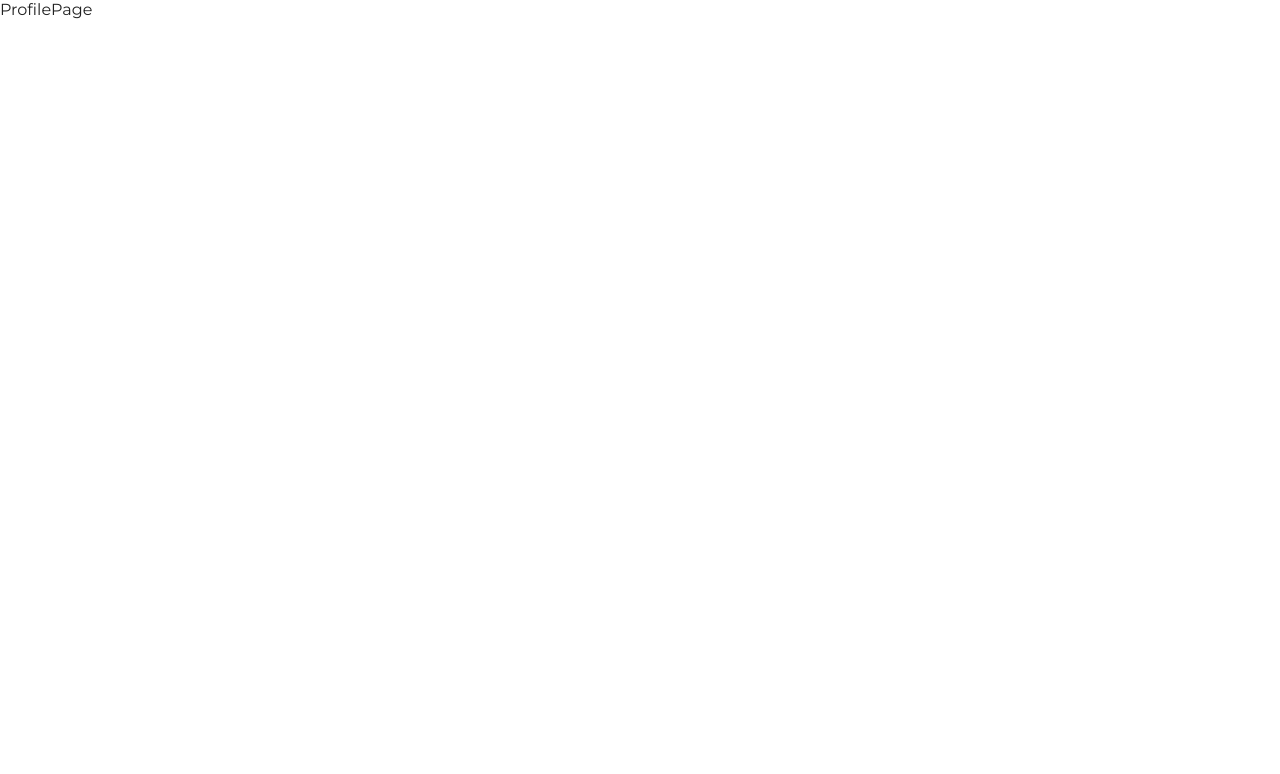
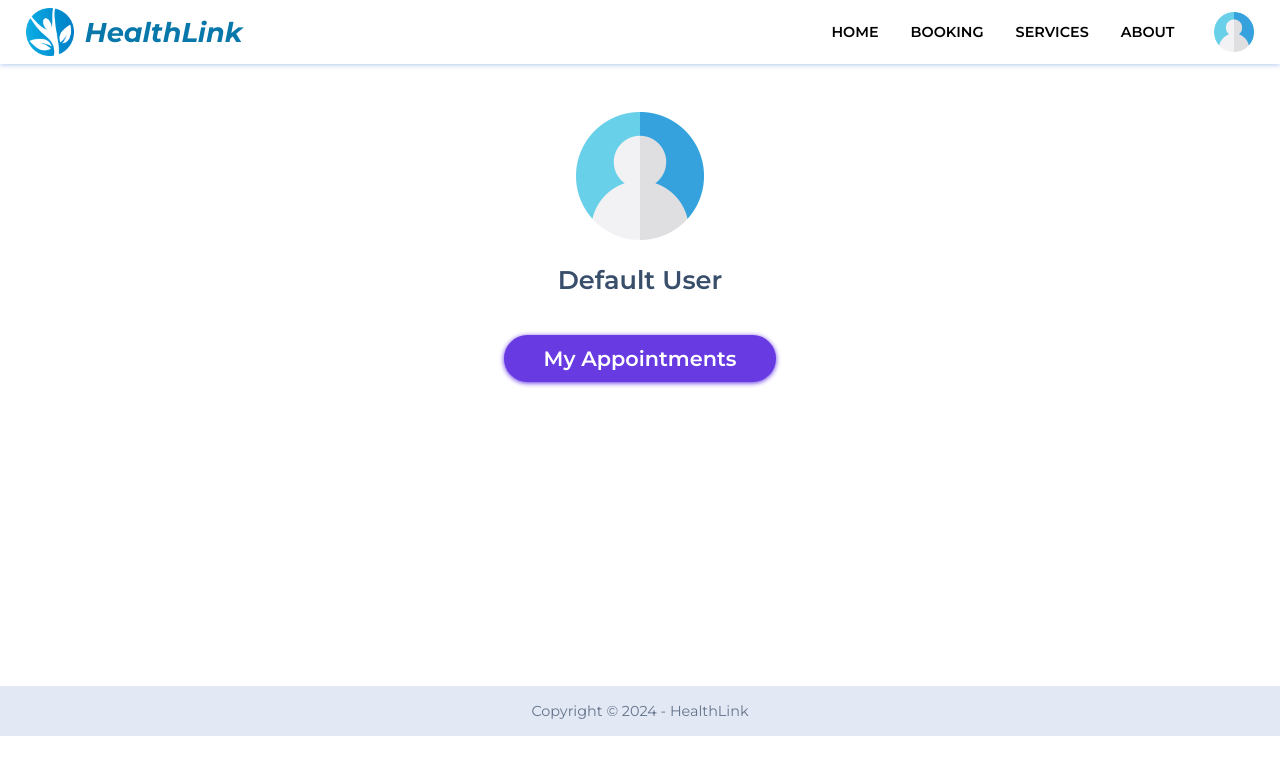
Before and after one commit to LuisSilva7/healthLink-project, a React (Vite) app: page /profile in a window 1280 px wide. Shown: the top 774 px of the page. Built offline with nearby package versions, Linux system fonts and the light colour scheme.

Commit message:
Made ProfilePage

```diff
--- a/src/components/bookingPage/ServiceBox.jsx
+++ b/src/components/bookingPage/ServiceBox.jsx
@@ -19,6 +19,7 @@ const ServiceBox = ({ service, setSelectedContainer, setServiceChoosen }) => {
               price: `${service[0].price}`,
               date: "",
               time: "",
+              user: "",
             });
             setSelectedContainer("DateContainer");
           }}
@@ -41,6 +42,7 @@ const ServiceBox = ({ service, setSelectedContainer, setServiceChoosen }) => {
               price: `${service[1].price}`,
               date: "",
               time: "",
+              user: "",
             });
             setSelectedContainer("DateContainer");
           }}
@@ -63,6 +65,7 @@ const ServiceBox = ({ service, setSelectedContainer, setServiceChoosen }) => {
               price: `${service[2].price}`,
               date: "",
               time: "",
+              user: "",
             });
             setSelectedContainer("DateContainer");
           }}
--- a/src/components/bookingPage/ServiceContainer.jsx
+++ b/src/components/bookingPage/ServiceContainer.jsx
@@ -2,11 +2,7 @@ import React from "react";
 import styles from "./serviceContainer.module.css";
 import ServiceBox from "./ServiceBox";
 
-const TopContainer = ({
-  selectedContainer,
-  setSelectedContainer,
-  setServiceChoosen,
-}) => {
+const TopContainer = ({ setSelectedContainer, setServiceChoosen }) => {
   const dermatologyServices = [
     {
       name: "Acne Treatment",
--- a/src/components/bookingPage/confirmContainer.module.css
+++ b/src/components/bookingPage/confirmContainer.module.css
@@ -130,13 +130,28 @@
   font-size: 0.8rem;
 }
 
-.confirm-button {
-  align-self: flex-end;
+.buttons {
+  display: flex;
+  justify-content: end;
+  column-gap: 1rem;
+}
+
+.cancel-button {
+  padding: 1rem;
+  background-color: #ff0000;
+  color: #fff;
+  border: none;
+  border-radius: 4px;
+  font-size: 1rem;
+  text-decoration: none;
   margin-bottom: 2rem;
 }
 
+.cancel-button:hover {
+  background-color: #b30000;
+}
+
 .confirm-button {
-  align-self: flex-end;
   padding: 1rem;
   background-color: #007bff;
   color: #fff;
@@ -144,6 +159,7 @@
   border-radius: 4px;
   font-size: 1rem;
   text-decoration: none;
+  margin-bottom: 2rem;
 }
 
 .confirm-button:hover {
@@ -159,3 +175,18 @@
     width: 90%;
   }
 }
+
+@media (max-width: 600px) {
+  .buttons {
+    display: flex;
+    justify-content: space-between;
+  }
+
+  .cancel-button {
+    padding: 0.5;
+  }
+
+  .confirm-button {
+    padding: 0.5;
+  }
+}
--- /dev/null
+++ b/src/components/profilePage/AppointmentsList.jsx
@@ -0,0 +1,29 @@
+import React from "react";
+import styles from "./appointmentsList.module.css";
+
+const AppointmentsList = ({ appointments }) => {
+  return (
+    <div className={styles["appointments-list-container"]}>
+      <div className={styles["appointments-title-container"]}>
+        <h2 className={styles["appointments-title"]}> My Appointments</h2>
+      </div>
+      <div className={styles["appointments-grid"]}>
+        {appointments.map((appointment, index) => (
+          <div key={index} className={styles["appointment-container"]}>
+            <div className={styles["appointment-title"]}>
+              <p>{appointment.name}</p>
+            </div>
+            <div className={styles["appointment-info"]}>
+              <p>
+                {appointment.date} - {appointment.time}
+              </p>
+              <p>{appointment.price} €</p>
+            </div>
+          </div>
+        ))}
+      </div>
+    </div>
+  );
+};
+
+export default AppointmentsList;
--- /dev/null
+++ b/src/components/profilePage/ProfileContainer.jsx
@@ -0,0 +1,22 @@
+import React from "react";
+import styles from "./profileContainer.module.css";
+import profileImage from "../../assets/images/user-logo.png";
+
+const ProfileContainer = ({ userInfo }) => {
+  return (
+    <div className={styles["profile-container"]}>
+      <div className={styles["profile-image-container"]}>
+        <img src={profileImage} className={styles["profile-image"]} />
+      </div>
+      {userInfo ? (
+        <p className={styles["profile-name"]}>
+          {userInfo.name} {userInfo.lastName}
+        </p>
+      ) : (
+        <p className={styles["profile-name"]}>Default User</p>
+      )}
+    </div>
+  );
+};
+
+export default ProfileContainer;
--- /dev/null
+++ b/src/components/profilePage/appointmentsList.module.css
@@ -0,0 +1,65 @@
+.appointments-list-container {
+  margin-top: 2.5rem;
+  display: flex;
+  flex-direction: column;
+  align-items: center;
+  row-gap: 2rem;
+  padding-bottom: 13rem;
+}
+
+.appointments-title-container {
+  padding: 0.7rem 2.5rem;
+  border-radius: 30px;
+  background-color: rgb(103, 58, 226);
+  box-shadow: 0 1px 5px rgb(92, 43, 226);
+}
+
+.appointments-title {
+  font-size: 1.3rem;
+  font-weight: 600;
+  color: white;
+}
+
+.appointments-grid {
+  display: grid;
+  grid-template-columns: repeat(1, 1fr);
+  width: 90%;
+  gap: 1.5rem;
+}
+
+.appointment-container {
+  display: flex;
+  flex-direction: column;
+  row-gap: 0.5rem;
+  padding: 1rem;
+  box-shadow: 1px 1px 5px rgba(185, 172, 172, 0.692);
+  border-radius: 5px;
+}
+
+.appointment-title {
+  font-size: 1.2rem;
+  font-weight: 600;
+  color: rgb(57, 78, 106);
+}
+
+.appointment-info {
+  display: flex;
+  flex-direction: column;
+  row-gap: 0.2rem;
+}
+
+.appointment-info p {
+  font-size: 1rem;
+  font-weight: 500;
+  color: rgb(128, 143, 160);
+}
+
+@media (min-width: 800px) {
+  .appointments-list-container {
+    padding-bottom: 12rem;
+  }
+
+  .appointments-grid {
+    grid-template-columns: repeat(2, 1fr);
+  }
+}
--- /dev/null
+++ b/src/components/profilePage/profileContainer.module.css
@@ -0,0 +1,24 @@
+.profile-container {
+  margin-top: 4rem;
+  padding-top: 3rem;
+  display: flex;
+  flex-direction: column;
+  align-items: center;
+}
+
+.profile-image-container {
+  height: 8rem;
+  width: 8rem;
+  margin-bottom: 1.5rem;
+}
+
+.profile-image {
+  height: 100%;
+  width: 100%;
+}
+
+.profile-name {
+  font-size: 1.6rem;
+  font-weight: 600;
+  color: rgb(57, 78, 106);
+}
--- a/src/components/shared/Navbar.jsx
+++ b/src/components/shared/Navbar.jsx
@@ -1,6 +1,6 @@
 import React, { useState, useContext } from "react";
 import { UserContext } from "../../UserContext";
-import { NavLink, Link } from "react-router-dom";
+import { NavLink, Link, useNavigate } from "react-router-dom";
 import styles from "./navbar.module.css";
 import { IoMenu } from "react-icons/io5";
 import { MdClose } from "react-icons/md";
@@ -12,11 +12,15 @@ const Navbar = () => {
   const [openProfile, setOpenProfile] = useState(false);
   const { userLoggedIn, setUserLoggedIn } = useContext(UserContext);
 
+  const navigate = useNavigate();
+
   const handleSignOut = () => {
     setOpenProfile(!openProfile);
     setUserLoggedIn(false);
     localStorage.setItem("loginDefault", JSON.stringify(false));
     localStorage.setItem("loginUser", JSON.stringify(false));
+
+    navigate("/");
   };
 
   return (
--- a/src/pages/BookingPage.jsx
+++ b/src/pages/BookingPage.jsx
@@ -14,24 +14,33 @@ const BookingPage = () => {
     price: "",
     date: "",
     time: "",
+    user: "",
   });
 
+  useEffect(() => {
+    window.scrollTo(0, 0);
+  }, []);
+
   const updateService = (date, time) => {
+    let user = "";
+    if (JSON.parse(localStorage.getItem("loginUser"))) {
+      user = "loginUser";
+    } else {
+      user = "loginDefault";
+    }
+
     setServiceChoosen({
       ...serviceChoosen,
       date: date,
       time: time,
+      user: user,
     });
   };
 
-  useEffect(() => {
-    window.scrollTo(0, 0);
-  }, []);
   const showContainer = () => {
     if (selectedContainer === "ServiceContainer")
       return (
         <ServiceContainer
-          selectedContainer={selectedContainer}
           setSelectedContainer={setSelectedContainer}
           setServiceChoosen={setServiceChoosen}
         />
@@ -39,18 +48,14 @@ const BookingPage = () => {
     if (selectedContainer === "DateContainer")
       return (
         <DateContainer
-          selectedContainer={selectedContainer}
           setSelectedContainer={setSelectedContainer}
           updateService={updateService}
-          serviceChoosen={serviceChoosen}
         />
       );
     if (selectedContainer === "ConfirmContainer")
       return (
         <ConfirmContainer
-          selectedContainer={selectedContainer}
           setSelectedContainer={setSelectedContainer}
-          setServiceChoosen={setServiceChoosen}
           serviceChoosen={serviceChoosen}
         />
       );
--- a/src/pages/ProfilePage.jsx
+++ b/src/pages/ProfilePage.jsx
@@ -1,11 +1,53 @@
-import React, { useEffect } from "react";
+import React, { useEffect, useState } from "react";
+import Navbar from "../components/shared/Navbar";
+import Footer from "../components/shared/Footer";
+import ProfileContainer from "../components/profilePage/ProfileContainer";
+import AppointmentsList from "../components/profilePage/AppointmentsList";
 
 const ProfilePage = () => {
+  const [appointments, setAppointments] = useState([]);
+  const [userInfo, setUserInfo] = useState(null);
+
   useEffect(() => {
     window.scrollTo(0, 0);
   }, []);
 
-  return <div>ProfilePage</div>;
+  useEffect(() => {
+    if (JSON.parse(localStorage.getItem("loginUser"))) {
+      let user = { name: "", lastName: "" };
+      user.name = JSON.parse(localStorage.getItem("name"));
+      user.lastName = JSON.parse(localStorage.getItem("lastName"));
+
+      setUserInfo(user);
+    }
+  }, []);
+
+  useEffect(() => {
+    if (localStorage.getItem("appointments")) {
+      let appoints = JSON.parse(localStorage.getItem("appointments"));
+
+      if (userInfo == null) {
+        appoints = appoints.filter(
+          (appointment) => appointment.user === "loginDefault"
+        );
+      } else {
+        appoints = appoints.filter(
+          (appointment) => appointment.user === "loginUser"
+        );
+      }
+
+      setAppointments(appoints);
+    }
+  }, []);
+
+  return (
+    <>
+      <Navbar />
+      <ProfileContainer userInfo={userInfo} />
+      <AppointmentsList appointments={appointments} />
+      <Footer />
+    </>
+  );
 };
 
 export default ProfilePage;
```
Also changed, not shown: src/components/bookingPage/ConfirmContainer.jsx (+13 -7 lines), src/components/bookingPage/DateContainer.jsx (+1 -6 lines), src/assets/images/test.jpg (deleted), src/assets/images/test.webp (deleted).
